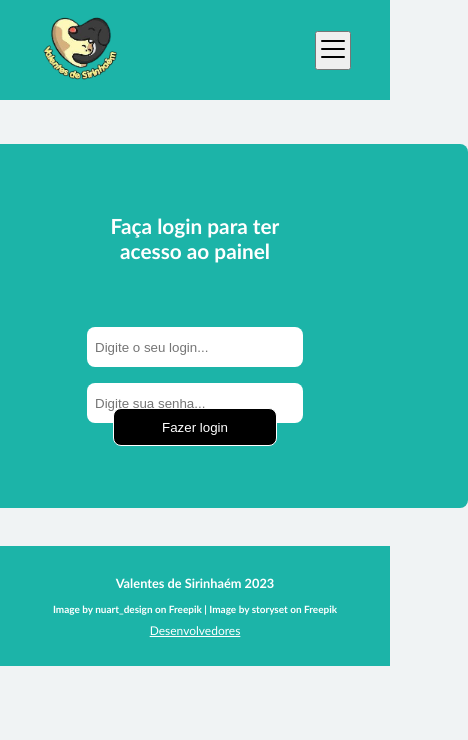
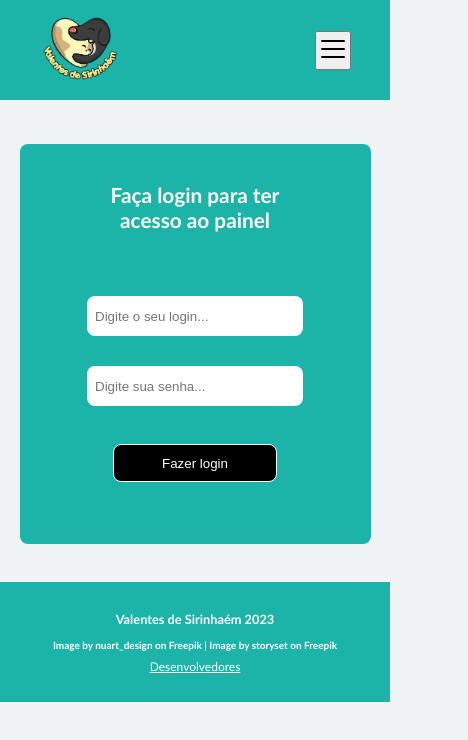
Before and after one commit to Julio-Norberto/Valentes-de-sirinhaem, a React (Vite) app: page /campaign-register in a window 390 px wide. Shown: the top 740 px of the page, 468 px wide, since content can reach past the window. Built offline with nearby package versions, Linux system fonts and the light colour scheme; no server answers.

Commit message:
style: adjust responsivity of login and donation page

```diff
--- a/src/components/MenuMobile/menuMobile.css
+++ b/src/components/MenuMobile/menuMobile.css
@@ -36,6 +36,6 @@
 @media(min-width: 50px) and (max-width: 374px) {
   .menu-mobile.active {
     top: 80px;
-    left: 215px;
+    left: 200px;
   }
 }
--- a/src/pages/Donations/donations.css
+++ b/src/pages/Donations/donations.css
@@ -57,15 +57,12 @@
 
   .Donation-qr {
     width: 100%;
-    height: 200px;
+    height: 100%;
   }
 
   .Donation-qr img {
-    width: 300px;
-  }
-
-  .Donation-qr {
-    margin-bottom: 110px;
+    width: 100%;
+    height: 100%;
   }
 
   .Donation-button p {
@@ -73,13 +70,11 @@
   }
 
   .Donation-image {
+    display: flex;
+    justify-content: center;
+    align-items: center;
     width: 100%;
     height: 400px;
     margin-top: 44px;
-    display: flex;
-  }
-
-  .Donation-image img {
-    margin: 0 auto;
   }
 }
--- a/src/pages/Login/index.tsx
+++ b/src/pages/Login/index.tsx
@@ -50,7 +50,7 @@ export const Login: React.FunctionComponent = () => {
           </div>
 
           <div className='div-inputs'>
-            <input onChange={(e) => setPassword(e.target.value)} type="password" name='password' id='password' placeholder='Digite sua senha...' />
+            <input className='input-bottom-btn' onChange={(e) => setPassword(e.target.value)} type="password" name='password' id='password' placeholder='Digite sua senha...' />
           </div>
 
         </form>
--- a/src/pages/Login/login.css
+++ b/src/pages/Login/login.css
@@ -61,18 +61,28 @@
 }
 
 @media(min-width: 300px) and (max-width: 750px) {
+  .login-content {
+    width: 100%;
+  }
+
   .login-content form {
-    height: 364px;
+    height: 400px;
+    width: 90%;
   }
 
   .div-inputs input {
     width: 200px;
+    margin-bottom: 30px;
   }
 
   .login-content form h1 {
     font-size: 1.3em;
   }
 
+  .input-bottom-btn {
+    margin-bottom: 100px !important;
+  }
+
   .btn-submit {
     width: 164px;
   }
```
